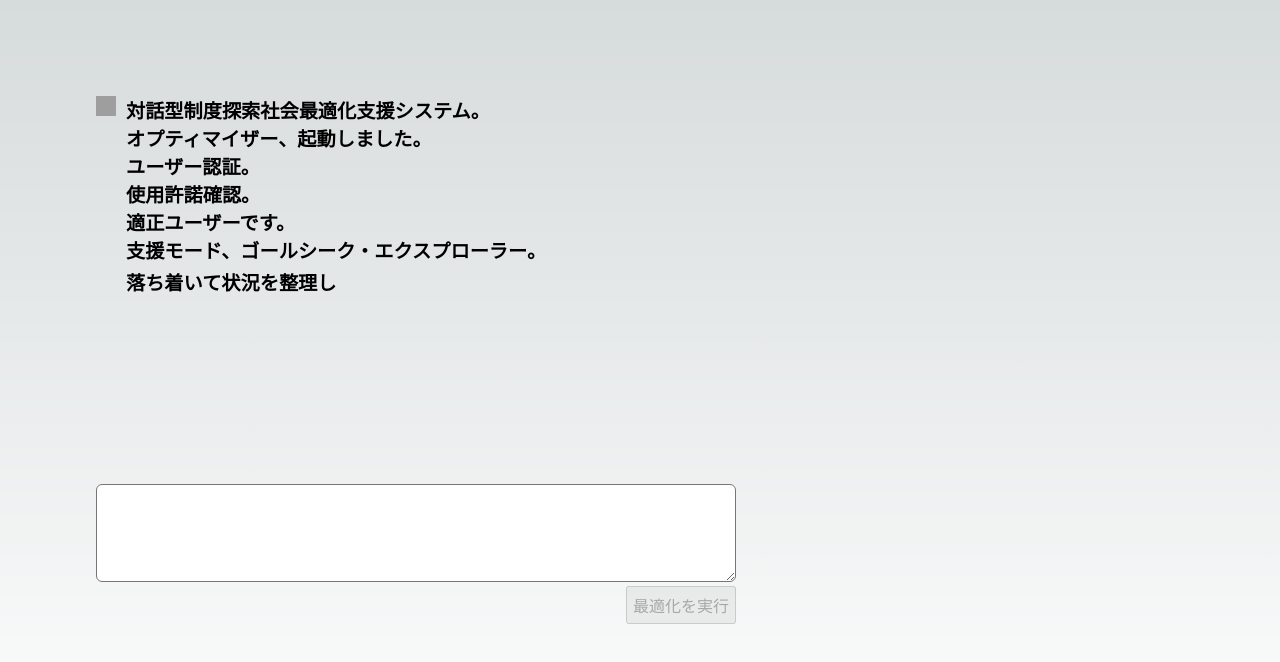
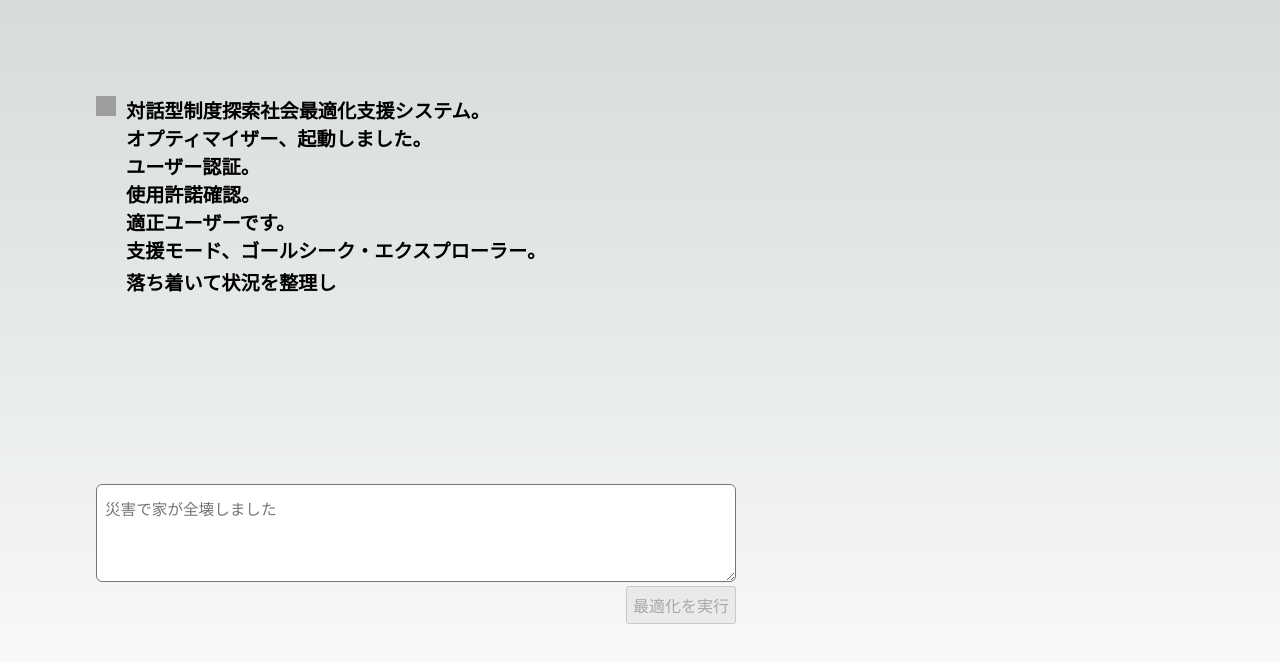
Before and after one commit to yuiseki/OPTIMIZER, a Next.js app: page / in a window 1280 px wide. Shown: the top 662 px of the page. Built offline with nearby package versions, Linux system fonts and the light colour scheme; grey boxes are pictures that could not be loaded.

Commit message:
add placeholder

```diff
--- a/src/pages/index.tsx
+++ b/src/pages/index.tsx
@@ -181,6 +181,7 @@ export default function Home() {
         >
           <textarea
             value={inputText}
+            placeholder="災害で家が全壊しました"
             onChange={(e) => setInputText(e.currentTarget.value)}
             rows={4}
             style={{
```
